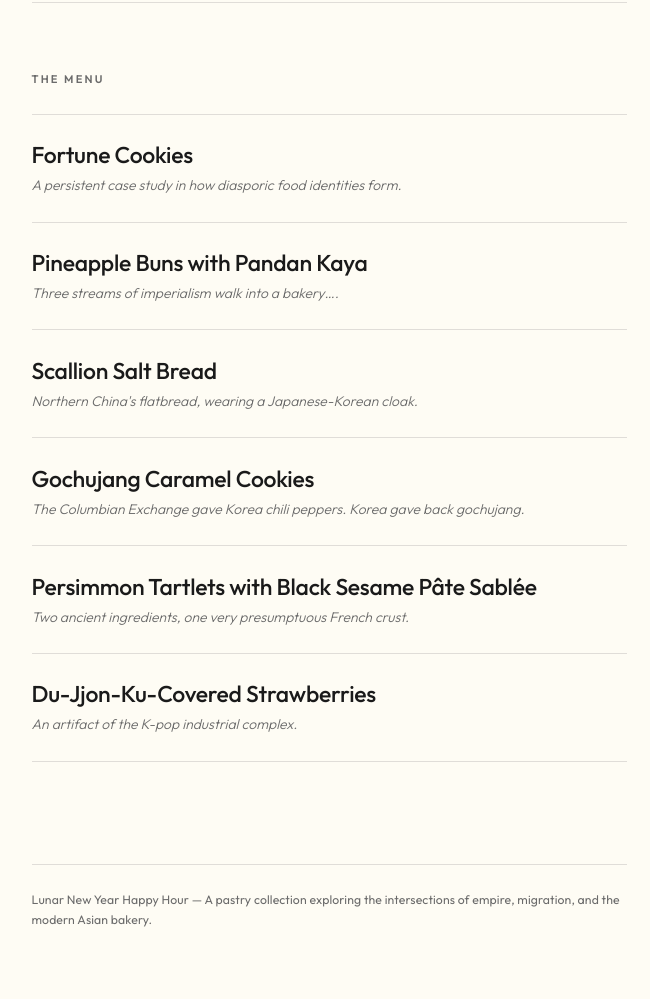
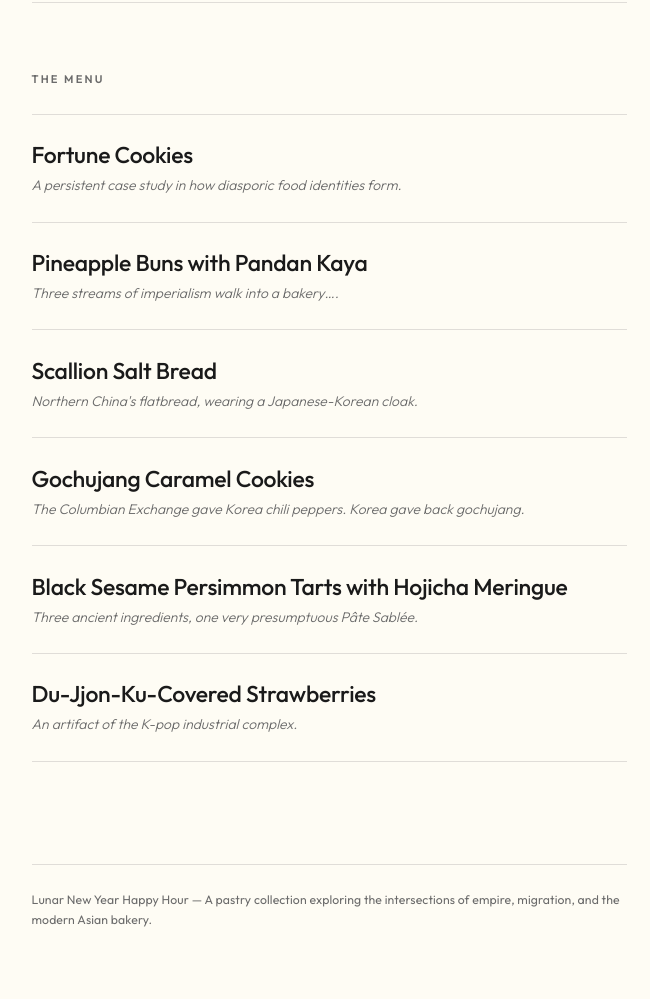
Before and after one commit to jenyangphd/lny, a plain HTML site: page lny-menu/index.html in a window 1280 px wide. Shown: the part 1756-2755 px from the top of the page, without its empty margins (311-961 px from the left). Drawn offline with Linux system fonts and the light colour scheme.

Commit message:
Update index.html

```diff
--- a/lny-menu/index.html
+++ b/lny-menu/index.html
@@ -240,8 +240,8 @@ body {
 
         <li class="menu-item">
           <a href="items/persimmon-tartlets.html" class="menu-item__link">
-            <h2 class="menu-item__name">Persimmon Tartlets with Black Sesame Pâte Sablée</h2>
-            <p class="menu-item__tagline">Two ancient ingredients, one very presumptuous French crust.</p>
+            <h2 class="menu-item__name">Black Sesame Persimmon Tarts with Hojicha Meringue</h2>
+            <p class="menu-item__tagline">Three ancient ingredients, one very presumptuous Pâte Sablée.</p>
           </a>
         </li>
 
```
